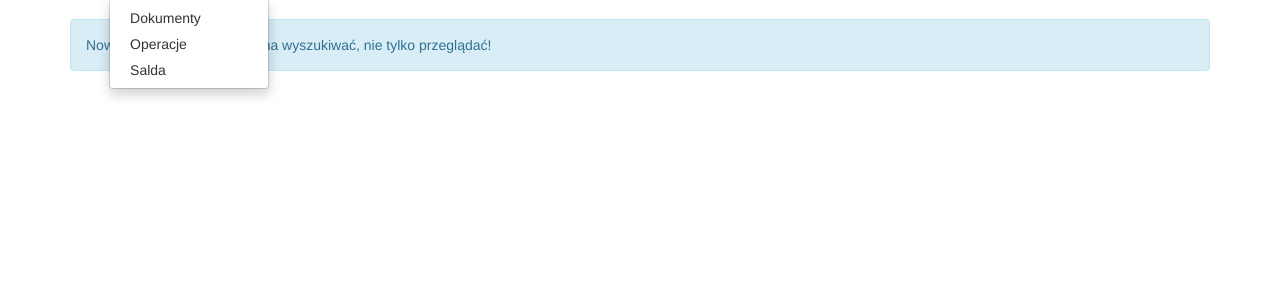
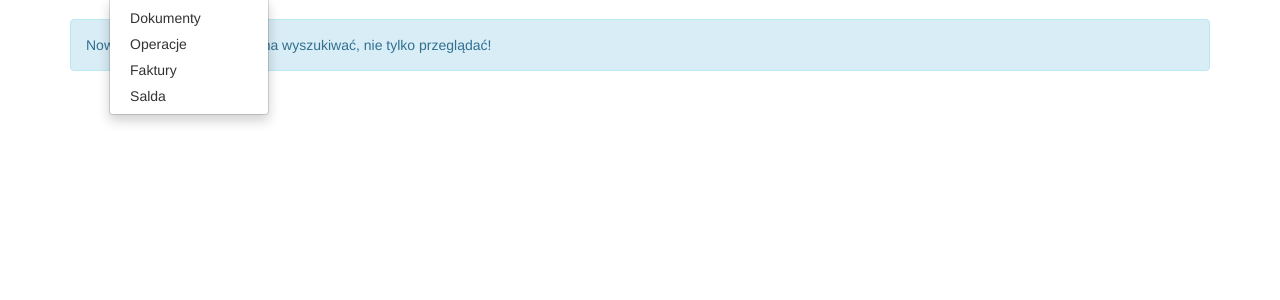
Before and after one commit to kszczepaniak/phoenicia21, a Django app: template Phoenicia21/src/core/templates/core/main.html in a window 1280 px wide, after a click on "Podgląd". Shown: the part 51-351 px from the top of the page. Run offline with Django 3.2, Linux system fonts and the light colour scheme; the template is opened without the code that fills it, so the values that code supplies are empty; some libraries are stand-ins or nearby versions.

Commit message:
base.html fix

```diff
--- a/Phoenicia21/src/core/templates/core/base.html
+++ b/Phoenicia21/src/core/templates/core/base.html
@@ -134,6 +134,7 @@
 		          <ul class="dropdown-menu" role="menu">
 		            <li><a href="docs_search">Dokumenty</a></li>
 		            <li><a href="operations_view">Operacje</a></li>
+		            <li><a href="invoices">Faktury</a></li>
 		            <li><a href="reports_balance">Salda</a></li>
 		          </ul>
 		        </li>
```
